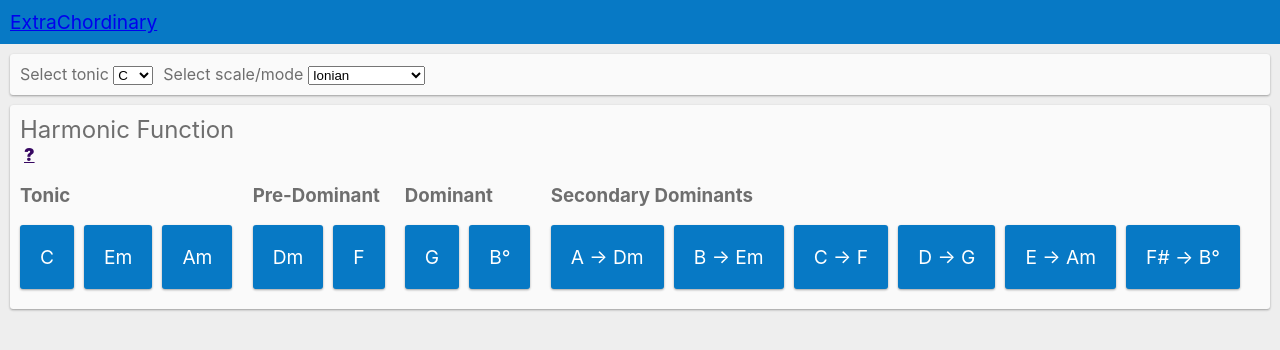
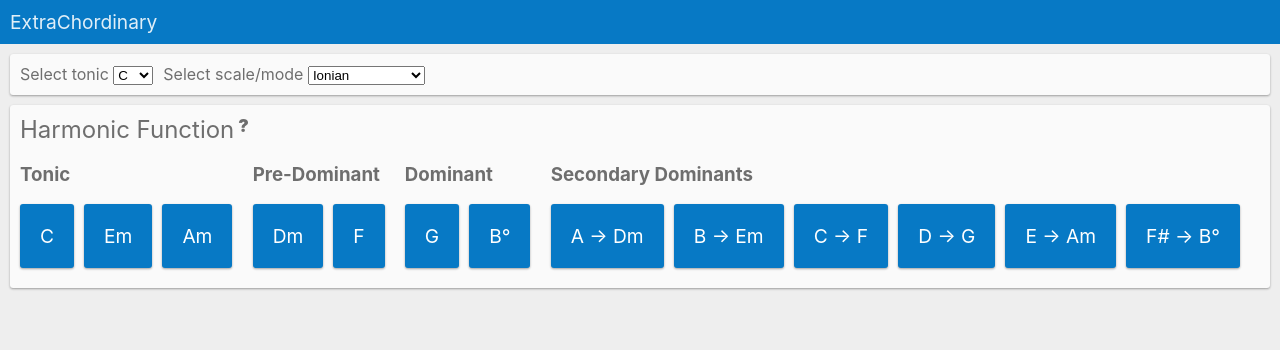
Before and after one commit to michaelmurad/extrachordinary, a website built with webpack: page public/index.html in a window 1280 px wide. Built offline with nearby package versions, Linux system fonts and the light colour scheme.

Commit message:
updated style

```diff
--- a/public/styles.css
+++ b/public/styles.css
@@ -1,7 +1,8 @@
 body {
   background-color: #eeeeee;
-  color: rgba(0,0,0,.56);
-  font-family: -apple-system, BlinkMacSystemFont, 'Segoe UI', Roboto, Oxygen, Ubuntu, Cantarell, 'Open Sans', 'Helvetica Neue', sans-serif;
+  color: rgba(0, 0, 0, 0.56);
+  font-family: -apple-system, BlinkMacSystemFont, 'Segoe UI', Roboto, Oxygen,
+    Ubuntu, Cantarell, 'Open Sans', 'Helvetica Neue', sans-serif;
   margin: 0;
   padding: 0;
 }
@@ -10,14 +11,14 @@ body {
   margin: 10px;
   padding: 10px;
   border-radius: 3px;
-  background-color:  #fafafa;
-  color: rgba(0,0,0,.56);
-  box-shadow: 0 1px 3px rgba(0,0,0,0.12), 0 1px 2px rgba(0,0,0,0.24);
-  transition: all 0.3s cubic-bezier(.25,.8,.25,1);
+  background-color: #fafafa;
+  color: rgba(0, 0, 0, 0.56);
+  box-shadow: 0 1px 3px rgba(0, 0, 0, 0.12), 0 1px 2px rgba(0, 0, 0, 0.24);
+  transition: all 0.3s cubic-bezier(0.25, 0.8, 0.25, 1);
 }
 
 .chords {
-  background-color:#0779c5;
+  background-color: #0779c5;
   color: #ffffff;
   text-align: center;
   font-size: 1.2em;
@@ -25,8 +26,9 @@ body {
   border-radius: 3px;
   margin-right: 10px;
   margin-bottom: 10px;
-  box-shadow: 0 1px 3px rgba(0,0,0,0.12), 0 1px 2px rgba(0,0,0,0.24);
-  transition: all 0.3s cubic-bezier(.25,.8,.25,1);
+  box-shadow: 0 1px 3px rgba(0, 0, 0, 0.12), 0 1px 2px rgba(0, 0, 0, 0.24);
+  transition: all 0.3s cubic-bezier(0.25, 0.8, 0.25, 1);
+  cursor: pointer;
 }
 
 .chords:hover {
@@ -64,12 +66,18 @@ body {
 }
 
 .header {
-  background-color:#0779c5;
+  background-color: #0779c5;
   margin-top: 0px;
   font-size: 1.2em;
   padding: 10px;
-  color:rgba(255, 255, 255, 0.88);
+  color: rgba(255, 255, 255, 0.88);
   margin-bottom: 10px;
+  cursor: pointer;
+}
+
+.header-text {
+  text-decoration: none;
+  color: rgba(255, 255, 255, 0.88);
 }
 
 html {
@@ -87,11 +95,12 @@ html {
   display: flex;
 }
 .question {
-  margin-top: 20px;
-  color: rgb(54, 7, 97);
   font-size: 1.1em;
   margin-left: 4px;
   font-weight: 900;
+  cursor: pointer;
+  text-decoration: none;
+  color: rgba(0, 0, 0, 0.56);
 }
 
 .scale {
@@ -114,6 +123,11 @@ html {
 
 .selected-chords-cont {
   display: flex;
-  background-color:  rgb(106, 10, 100);
+  background-color: rgb(106, 10, 100);
   padding: 10px;
 }
+
+.title-cont {
+  display: flex;
+  flex-direction: row;
+}
```
